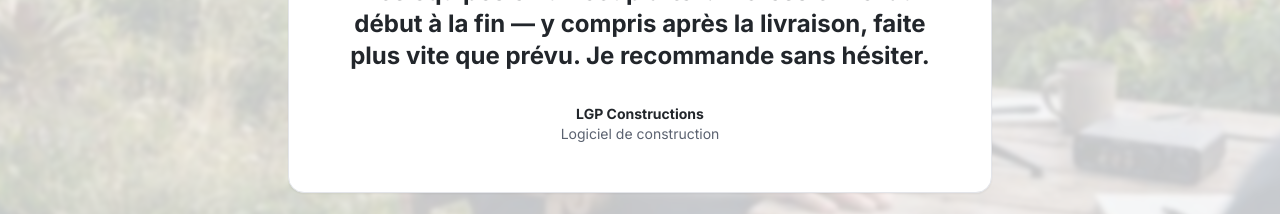
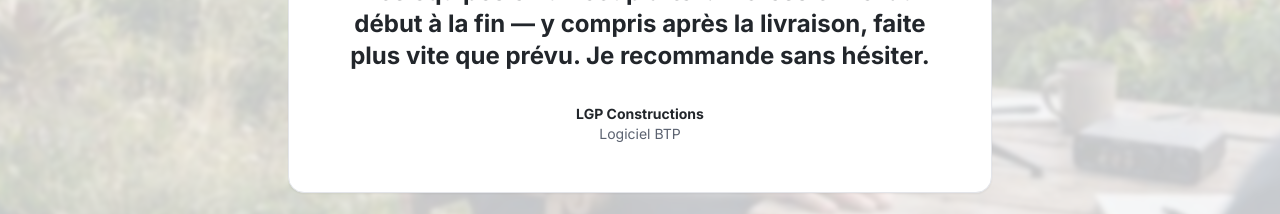
Before and after one commit to antoinemayer06-web/crm-amgs, a Next.js app in the folder website/: page / in a window 1280 px wide. Shown: the part 2780-2994 px from the top of the page. Built offline with nearby package versions, Linux system fonts and the light colour scheme; no server answers.

Commit message:
Change testimonial role label to "Logiciel BTP"
Co-Authored-By: Claude Sonnet 5 <noreply@anthropic.com>
Claude-Session: https://claude.ai/code/session_01YNTK7RbsPDCineQVu4BRDw

```diff
--- a/website/components/Testimonial.tsx
+++ b/website/components/Testimonial.tsx
@@ -13,7 +13,7 @@ const TESTIMONIAL = {
   quote:
     "Antoine a mis en place un système complet qui a transformé notre processus commercial : un CRM connecté à tous nos outils, avec une vraie gestion des prospects et des clients. Il nous a aussi conçu un plan de charge simple pour répartir le travail de nos équipes en un coup d'œil. Professionnel du début à la fin — y compris après la livraison, faite plus vite que prévu. Je recommande sans hésiter.",
   name: "LGP Constructions",
-  role: "Logiciel de construction",
+  role: "Logiciel BTP",
   photo: null as string | null,
 };
 
```
